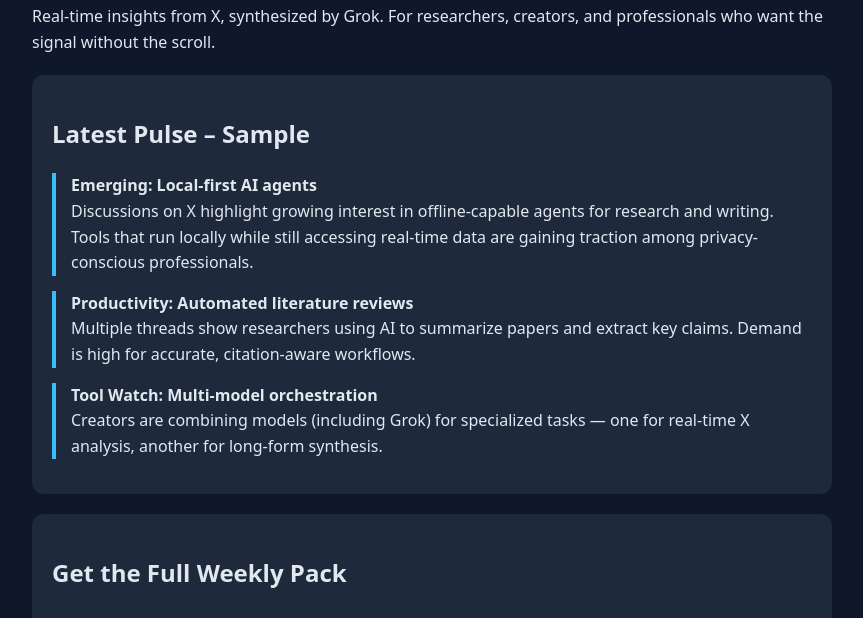
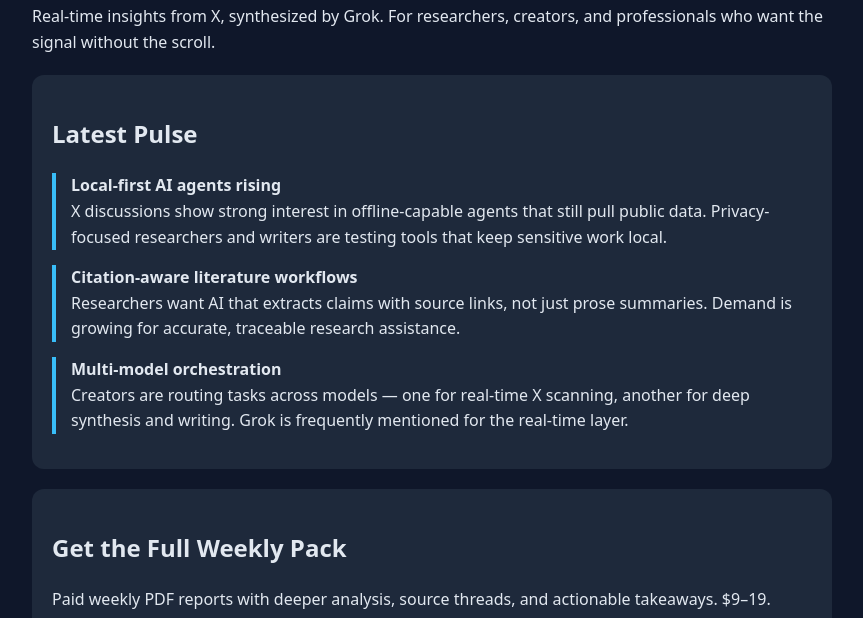
Before and after one commit to justingwynn24-png/x-trend-intelligence, a plain HTML site: page index.html in a window 1280 px wide. Shown: the part 150-768 px from the top of the page, without its empty margins (208-1071 px from the left). Drawn offline with Linux system fonts and the light colour scheme.

Commit message:
Refresh dashboard with stronger sample trends

```diff
--- a/index.html
+++ b/index.html
@@ -18,25 +18,25 @@
   <p>Real-time insights from X, synthesized by Grok. For researchers, creators, and professionals who want the signal without the scroll.</p>
 
   <div class="card">
-    <h2>Latest Pulse – Sample</h2>
+    <h2>Latest Pulse</h2>
     <div class="trend">
-      <strong>Emerging: Local-first AI agents</strong><br>
-      Discussions on X highlight growing interest in offline-capable agents for research and writing. Tools that run locally while still accessing real-time data are gaining traction among privacy-conscious professionals.
+      <strong>Local-first AI agents rising</strong><br>
+      X discussions show strong interest in offline-capable agents that still pull public data. Privacy-focused researchers and writers are testing tools that keep sensitive work local.
     </div>
     <div class="trend">
-      <strong>Productivity: Automated literature reviews</strong><br>
-      Multiple threads show researchers using AI to summarize papers and extract key claims. Demand is high for accurate, citation-aware workflows.
+      <strong>Citation-aware literature workflows</strong><br>
+      Researchers want AI that extracts claims with source links, not just prose summaries. Demand is growing for accurate, traceable research assistance.
     </div>
     <div class="trend">
-      <strong>Tool Watch: Multi-model orchestration</strong><br>
-      Creators are combining models (including Grok) for specialized tasks — one for real-time X analysis, another for long-form synthesis.
+      <strong>Multi-model orchestration</strong><br>
+      Creators are routing tasks across models — one for real-time X scanning, another for deep synthesis and writing. Grok is frequently mentioned for the real-time layer.
     </div>
   </div>
 
   <div class="card">
     <h2>Get the Full Weekly Pack</h2>
     <p>Paid weekly PDF reports with deeper analysis, source threads, and actionable takeaways. $9–19.</p>
-    <p><a href="https://gumroad.com" target="_blank">View on Gumroad (link coming)</a></p>
+    <p>Coming soon on Gumroad.</p>
   </div>
 
   <footer>
```
